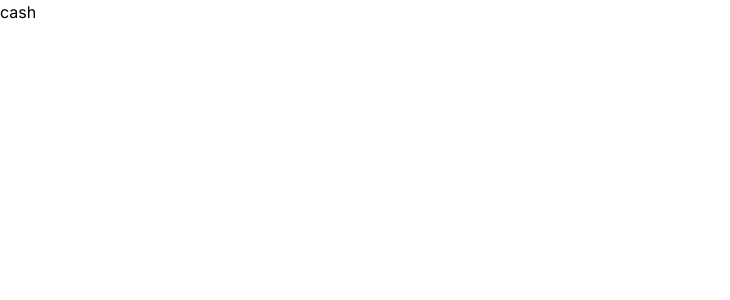
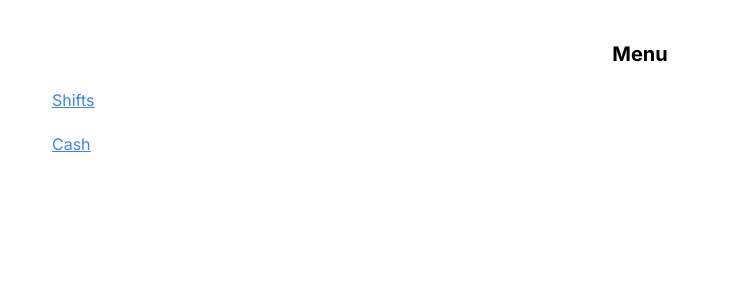
Before and after one commit to leeya018/work, a Next.js app: page / in a window 1280 px wide. Shown: the top 300 px of the page, without its empty margins (0-730 px from the left). Built offline with nearby package versions, Linux system fonts and the light colour scheme.

Commit message:
main page

```diff
--- a/src/app/cash/page.tsx
+++ b/src/app/cash/page.tsx
@@ -1,3 +1,4 @@
+"use client";
 import BillsCalculator from "@/components/BillsCalculator";
 import CoinCalculator from "@/components/CoinCalculator";
 import React from "react";
--- a/src/app/page.tsx
+++ b/src/app/page.tsx
@@ -1,17 +1,21 @@
 "use client";
 import React, { useState } from "react";
-import CoinCalculator from "@/components/CoinCalculator";
-import BillsCalculator from "@/components/BillsCalculator";
 import Link from "next/link";
 
 export default function HomePage() {
   // const [billsAmounts, setAmounts] = useState<number[]>(Array(bills.length).fill(0));
 
   return (
-    <div>
-      <Link href={"/cash"} className="">
-        <span>cash</span>
-      </Link>
+    <div className="container h-screen p-10">
+      <h1 className="w-full flex justify-center  text-xl font-bold">Menu</h1>
+      <ul className="flex flex-col gap-5 ml-3 mt-5 ">
+        <li className="underline text-blue-500">
+          <Link href="/shifts">Shifts</Link>
+        </li>
+        <li className="underline text-blue-500">
+          <Link href="/cash">Cash</Link>
+        </li>
+      </ul>
     </div>
   );
 }
--- a/src/app/shifts/page.tsx
+++ b/src/app/shifts/page.tsx
@@ -1,3 +1,4 @@
+"use client";
 import React from "react";
 
 export default function ShiftsPage() {
```
